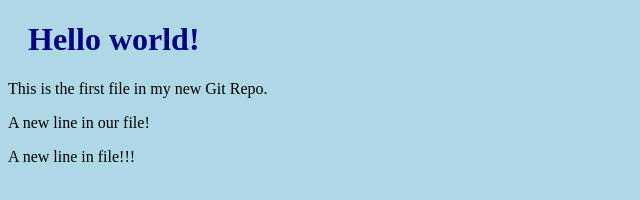
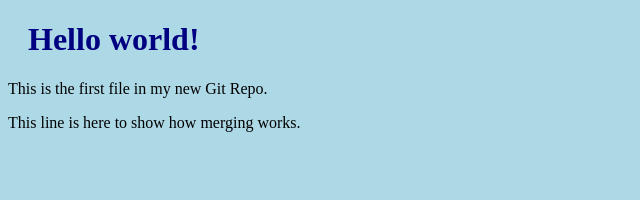
Before and after one commit to satyam-pivotchain/hello-world, a plain HTML site: page index.html in a window 1280 px wide. Shown: the whole page, without its empty margins (0-640 px from the left). Drawn offline with Linux system fonts and the light colour scheme.

Commit message:
updated index.html with emergency fix

```diff
--- a/index.html
+++ b/index.html
@@ -8,8 +8,7 @@
 
 <h1>Hello world!</h1>
 <p>This is the first file in my new Git Repo.</p>
-<p>A new line in our file!</p>
-<p>A new line in file!!!</p>
+<p>This line is here to show how merging works.</p>
 
 </body>
 </html>
```
